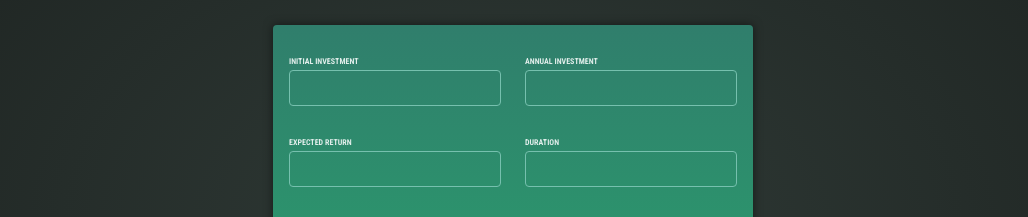
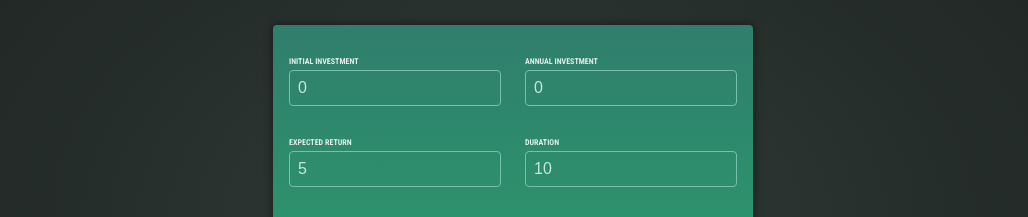
Before and after one commit to Ital023/InvestmentCalculator, an Angular app: page / in a window 1280 px wide. Shown: the part 201-418 px from the top of the page, without its empty margins (127-1155 px from the left). Built offline with nearby package versions, Linux system fonts and the light colour scheme.

Commit message:
feat: extracting value with two way binding

```diff
--- a/src/app/user-input/user-input.component.html
+++ b/src/app/user-input/user-input.component.html
@@ -2,21 +2,41 @@
   <div class="input-group">
     <p>
       <label for="initial-investment">Initial Investment</label>
-      <input id="initial-investment" type="number" />
+      <input
+        id="initial-investment"
+        name="initial-investment"
+        type="number"
+        [(ngModel)]="enteredInitialInvestment"
+      />
     </p>
     <p>
       <label for="annual-investment">Annual Investment</label>
-      <input id="annual-investment" type="number" />
+      <input
+        id="annual-investment"
+        name="annual-investment"
+        type="number"
+        [(ngModel)]="enteredAnnualInvestment"
+      />
     </p>
   </div>
   <div class="input-group">
     <p>
       <label for="expected-return">Expected Return</label>
-      <input id="expected-return" type="number" />
+      <input
+        id="expected-return"
+        name="expected-return"
+        type="number"
+        [(ngModel)]="enteredExpectedReturn"
+      />
     </p>
     <p>
       <label for="duration">Duration</label>
-      <input id="duration" type="number" />
+      <input
+        id="duration"
+        name="duration"
+        type="number"
+        [(ngModel)]="enteredDuration"
+      />
     </p>
   </div>
   <p>
--- a/src/app/user-input/user-input.component.ts
+++ b/src/app/user-input/user-input.component.ts
@@ -8,6 +8,12 @@ import { FormsModule } from '@angular/forms';
   styleUrl: './user-input.component.css'
 })
 export class UserInputComponent {
+  enteredInitialInvestment = '0';
+  enteredAnnualInvestment = '0';
+  enteredExpectedReturn = '5';
+  enteredDuration = '10';
+
+
   onSubmit() {
 
   }
```
